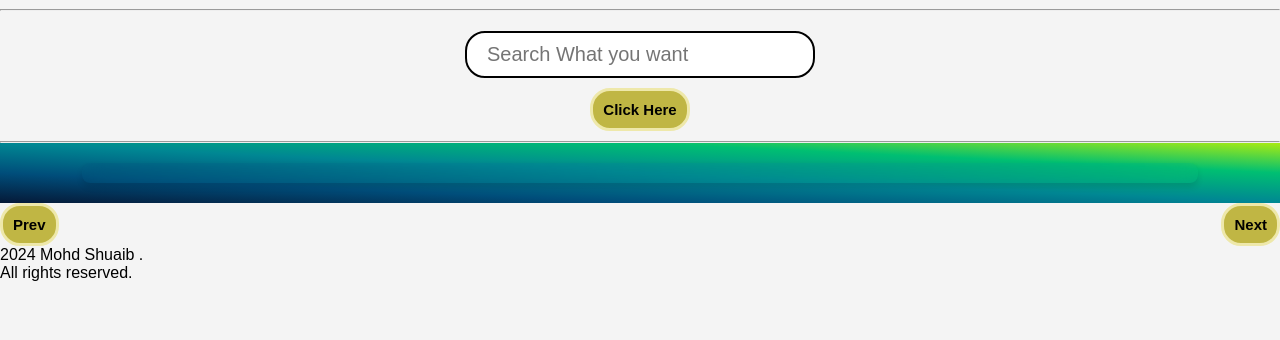
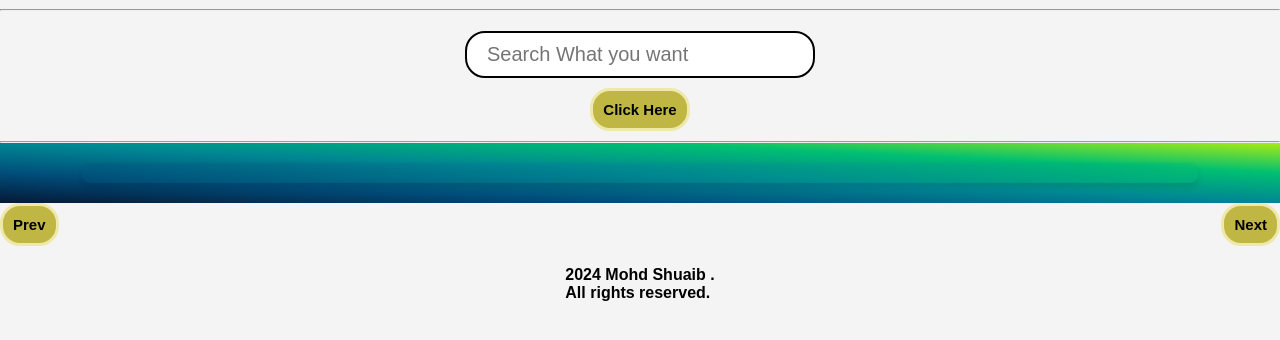
Before and after one commit to Codermshuaibsi/Image-Search-Web-Site, a plain HTML site: page index.html in a window 1280 px wide. Shown: the part 88-428 px from the top of the page. Drawn offline with Linux system fonts and the light colour scheme.

Commit message:
style.css

```diff
--- a/style.css
+++ b/style.css
@@ -112,4 +112,12 @@ body {
     &:hover {
         background-color: rgb(177, 163, 16);
     }
+}.footer{
+    display: flex;
+    justify-content: center;
+    align-items: center;
 }
+.footer p{
+    font-weight: bold;
+    margin: 20px;
+}
```
